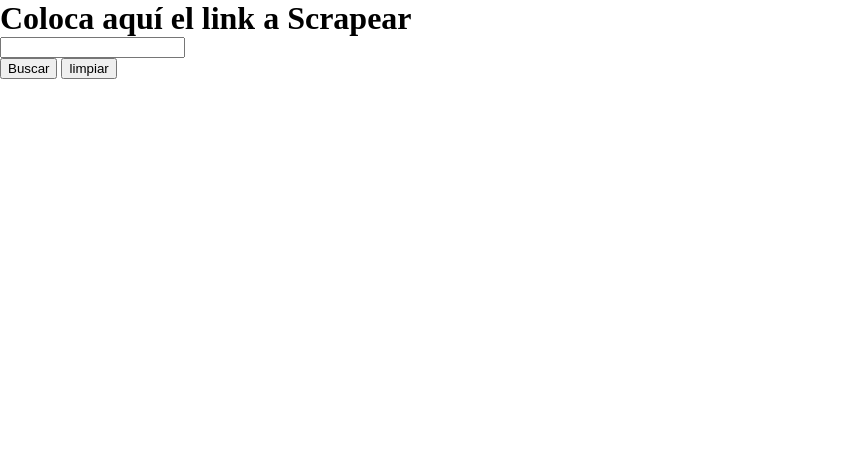
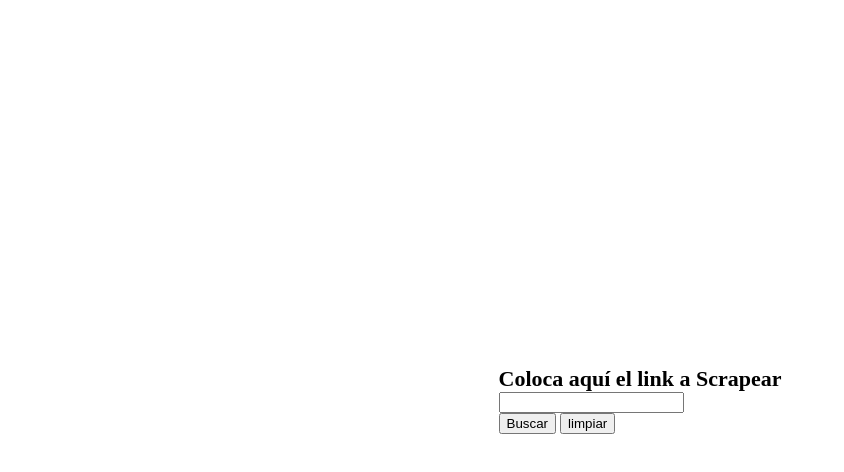
Before and after one commit to Alejandrodiazn/Pyweb, a website built with Vite: page index.html in a window 1280 px wide. Shown: the whole page, without its empty margins (0-844 px from the left). Built offline with nearby package versions, Linux system fonts and the light colour scheme.

Commit message:
feat: estilos del div de app enstandarizados

```diff
--- a/style.css
+++ b/style.css
@@ -2,3 +2,15 @@
   margin: 0px;
   top: 0px;
 }
+
+#app{
+  width: 100vw;
+  height: 100vh;
+  display: flex;
+  justify-content: center;
+  align-items: center;
+}
+
+#app h1{
+  font-size: 22px;
+}
```
